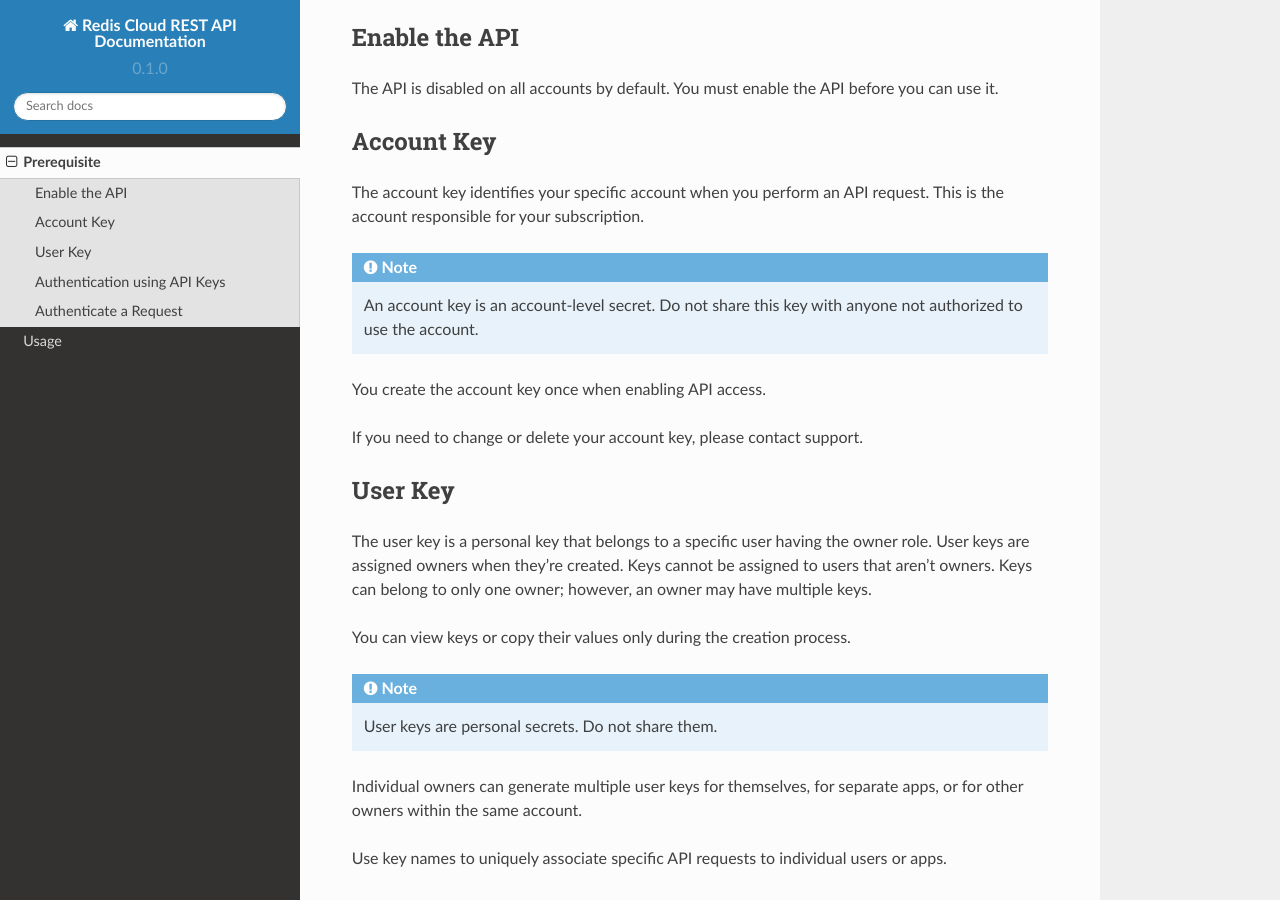
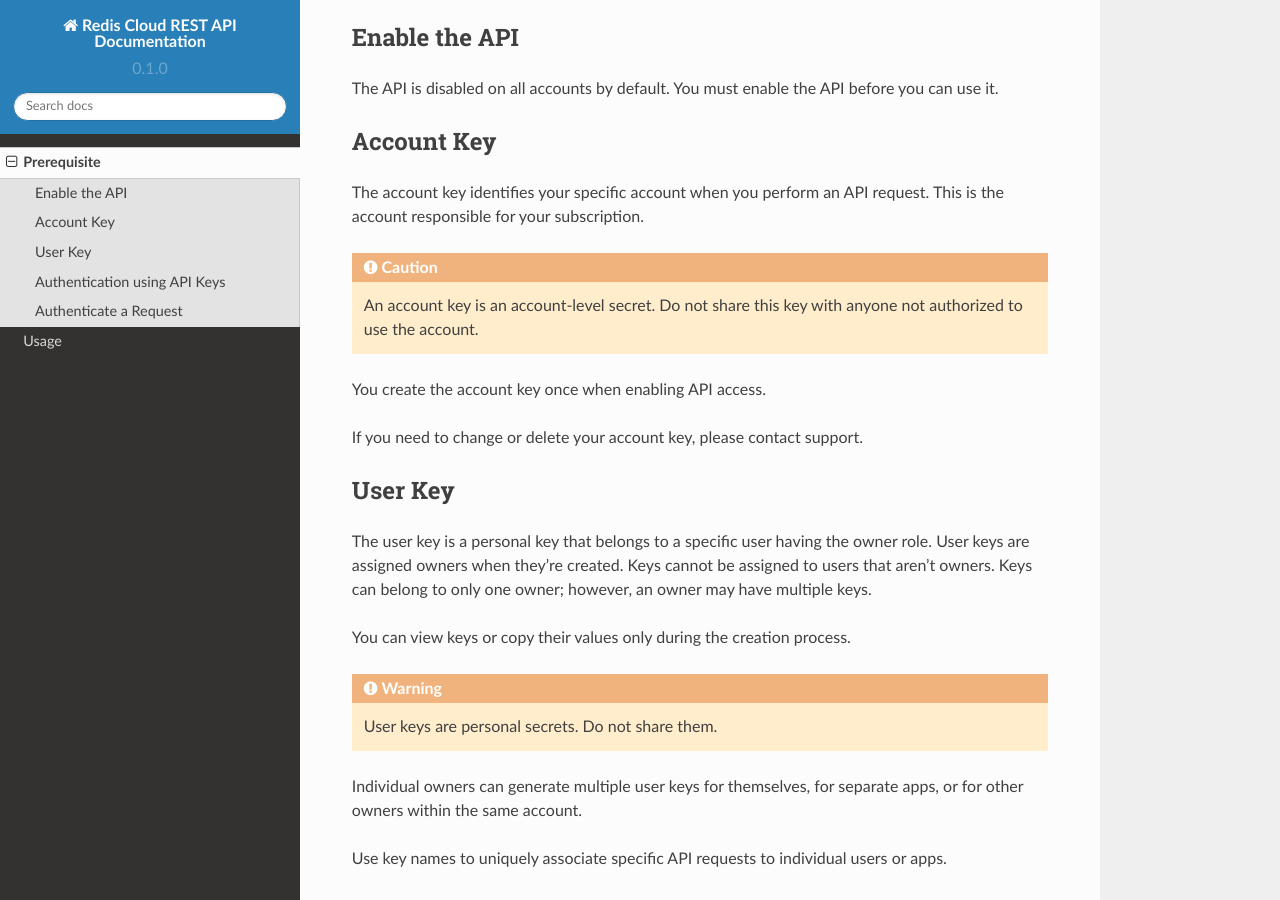
Before and after one commit to Redis-ProfessionalService/cloud-api, a Sphinx documentation site: the page built from docs/source/prerequisite.rst, in a window 1280 px wide and 900 px high, scrolled down 503 px. Built offline with Sphinx 7.4.7 and the Read the Docs theme 2.0.0, drawn with Linux system fonts in a browser that asks for light colours; some of the changed lines change nothing that is shown.

Commit message:
Update prerequisite.rst

```diff
--- a/docs/source/prerequisite.rst
+++ b/docs/source/prerequisite.rst
@@ -26,7 +26,7 @@
 -----------
 The account key identifies your specific account when you perform an API request. This is the account responsible for your subscription.
 
-.. note::
+.. caution::
 
   An account key is an account-level secret. Do not share this key with anyone not authorized to use the account.
 
@@ -40,7 +40,7 @@
 
 You can view keys or copy their values only during the creation process.
 
-.. note::
+.. warning::
 
   User keys are personal secrets. Do not share them.
 
```
